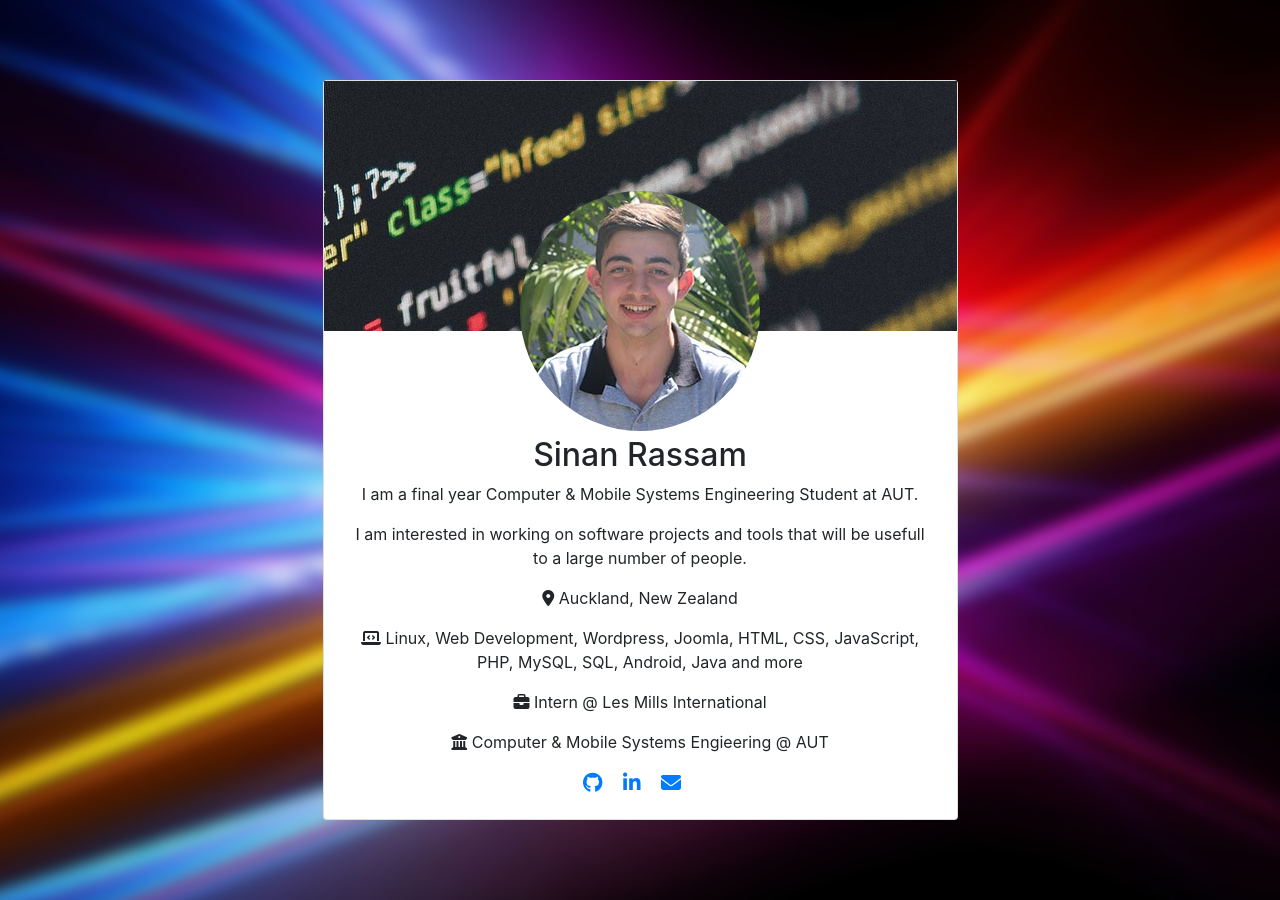
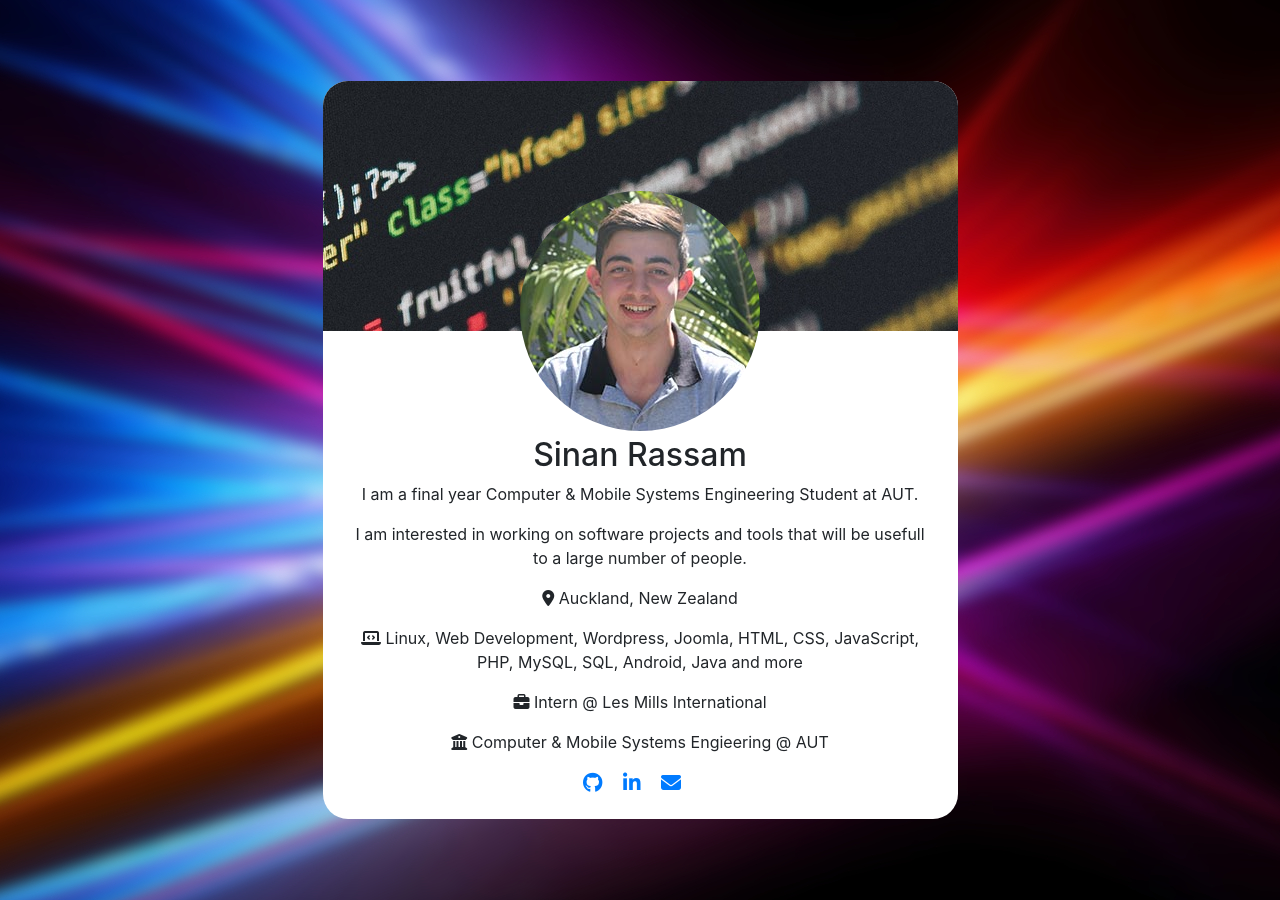
Before and after one commit to sinanrassam/sinanrassam.github.io, a Jekyll site: the page built from index.md, in a window 1280 px wide. Built offline with Jekyll 4.4.1, drawn with Linux system fonts in a browser that asks for light colours; nearby versions of some CDN libraries.

Commit message:
Improved layout

```diff
--- a/_sass/main.scss
+++ b/_sass/main.scss
@@ -1,4 +1,5 @@
 $transform-angle: 180deg;
+$card-border-radius: 25px;
 
 body,
 html {
@@ -12,6 +13,12 @@
 .card {
     transition: transform 2s;
     transform-style: preserve-3d;
+    border-radius: $card-border-radius;
+    border: none;
+}
+
+.banner {
+    border-radius: $card-border-radius $card-border-radius 0 0;
 }
 
 .card-inner {
```
